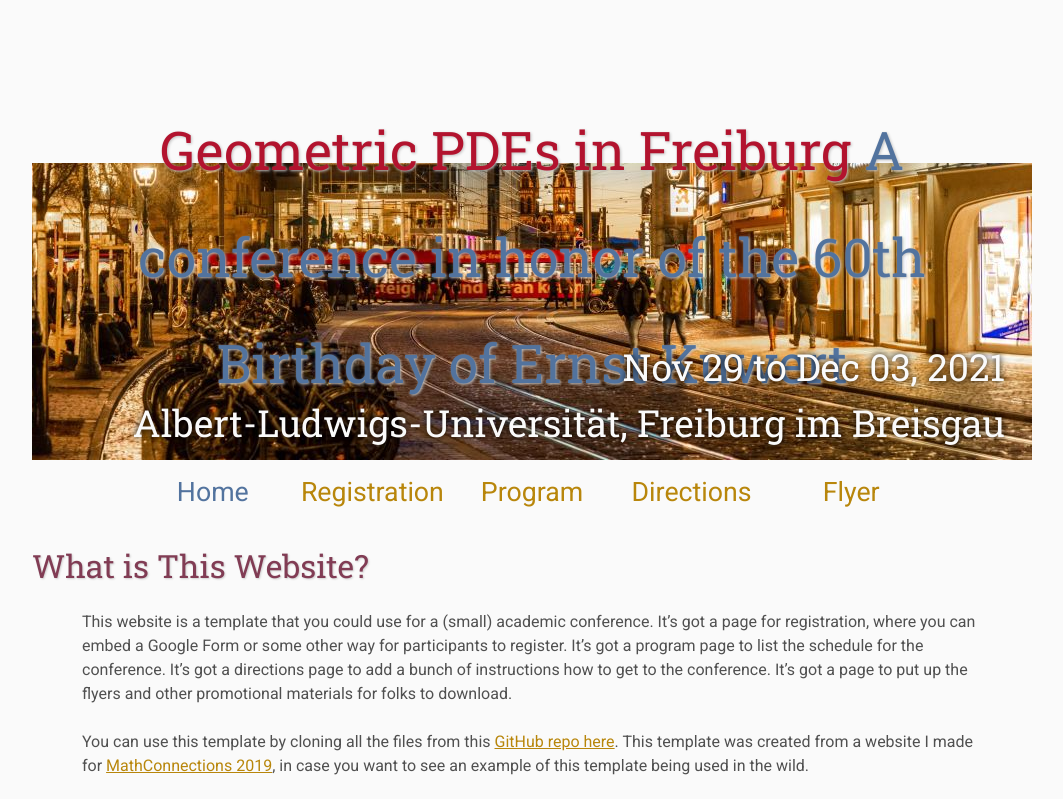
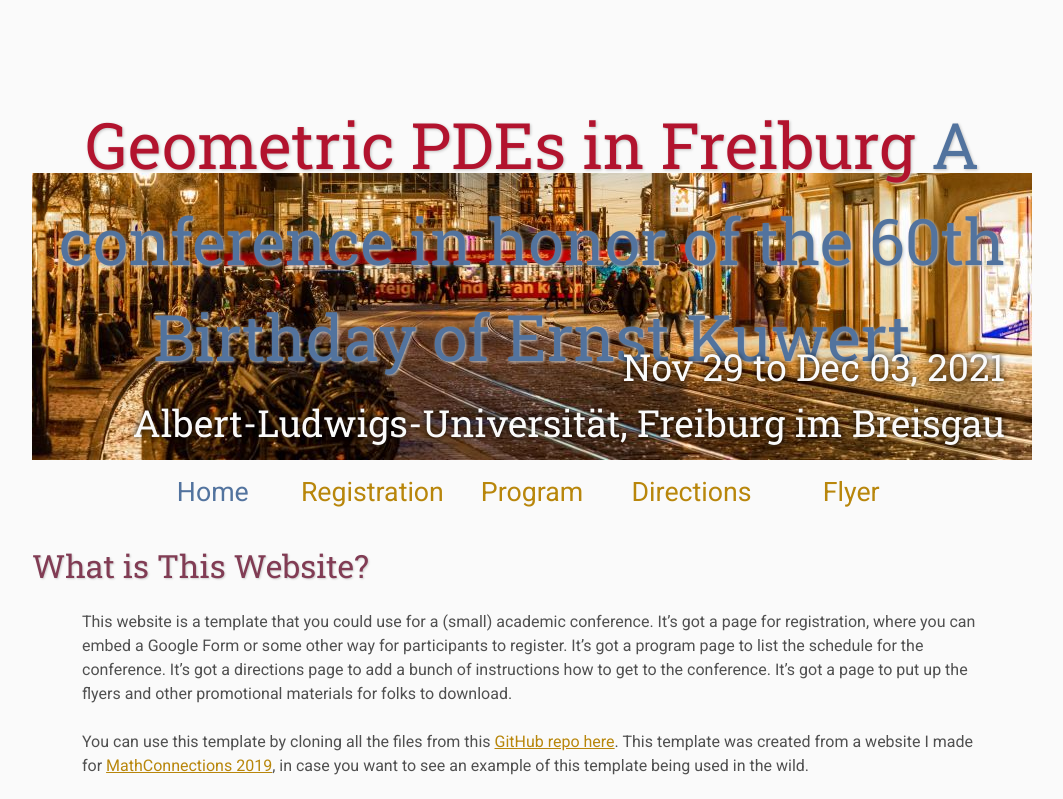
Before and after one commit to ConferenceKuwert/ConferenceKuwert.github.io, a plain HTML site: page index.html in a window 1280 px wide. Shown: the top 799 px of the page, without its empty margins (108-1171 px from the left). Drawn offline with Linux system fonts and the light colour scheme.

Commit message:
Update main.css

```diff
--- a/assets/main.css
+++ b/assets/main.css
@@ -78,7 +78,7 @@ th,td{
 
 /* Website Banner */
 .banner {position: relative; font-family:'Roboto Slab',serif;}
-.top-left {font-size:3.33em; color: #505050; background: #fafafa; text-align: center; width: 1000px; height: 67px; position: absolute; padding: 36px 0 0 0; top: 0px; line-height: 2em;}
+.top-left {font-size:4em; color: #505050; background: #fafafa; text-align: center; width: 1000px; height: 67px; position: absolute; padding: 36px 0 10px 0; top: 0px; line-height: 1.5em;}
 .bottom-right {font-size:2.33em; color: #fafafa; line-height: 1.5em; width: auto; height: 100px; padding: 0px 27px 27px 0px; text-align: right; position: absolute; bottom: 0px; right: 0px; text-shadow: 0px 0px 6px #000000;}
 
 /* Conference Title Logo */
```
